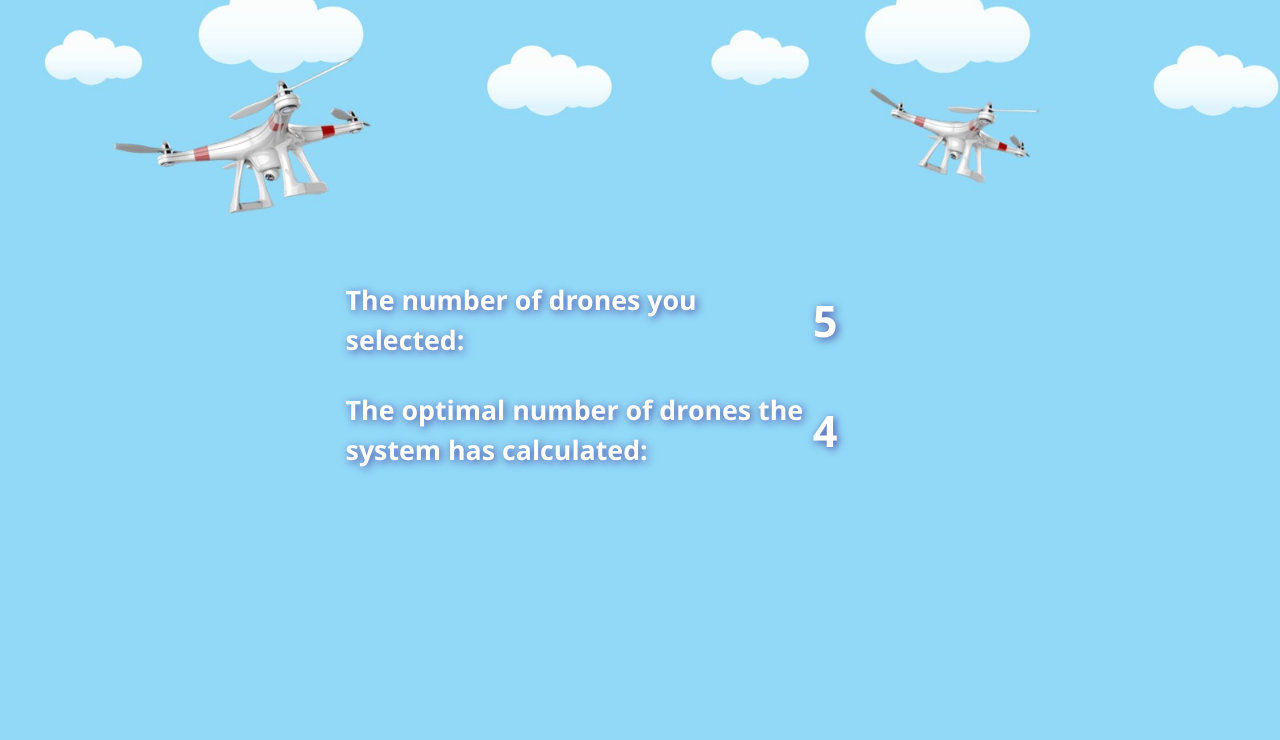
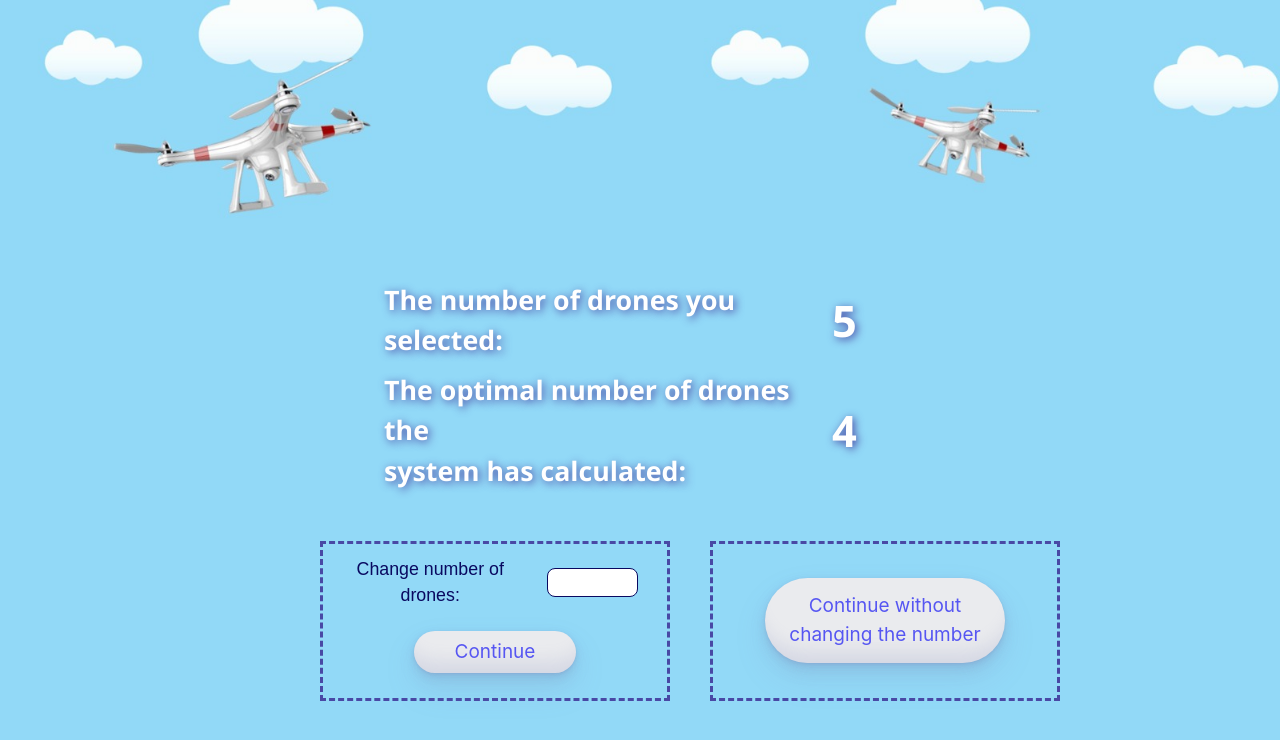
Before and after one commit to MoranLevi/Multi-Drone-Path-Planning-React-Project, a React (Create React App) app: page /#/compareNumberOfDrones in a window 1280 px wide. Shown: the top 740 px of the page. Built offline with nearby package versions, Linux system fonts and the light colour scheme.

Commit message:
style the change number of drones window

```diff
--- a/src/components/CompareNumberOfDrones/CompareNumberOfDrones.css
+++ b/src/components/CompareNumberOfDrones/CompareNumberOfDrones.css
@@ -4,25 +4,24 @@
     padding-top: 35vh;
     display: grid;
     grid-template-rows: auto auto auto;
-    gap: 20px;
 }
 
-#CompareNumberOfDrones .display-number-of-drones-selected,
-#CompareNumberOfDrones .display-number-of-drones-optimal {
+#CompareNumberOfDrones .display-number-of-drones-selected-container,
+#CompareNumberOfDrones .display-number-of-drones-optimal-container {
     display: grid;
     grid-template-columns: 0.5fr 0.5fr;
     align-items: center;
     justify-items: left;
-    padding-left: 27vw;
+    padding-left: 30vw;
 }
 
-#CompareNumberOfDrones .display-number-of-drones-optimal .optimal-number-title-container {
+#CompareNumberOfDrones .display-number-of-drones-optimal-container .optimal-number-title-container {
     display: grid;
     grid-template-rows: repeat(2, 0.5fr);
 }
 
-#CompareNumberOfDrones .display-number-of-drones-selected .title-text,
-#CompareNumberOfDrones .display-number-of-drones-optimal .optimal-number-title-container .title-text {
+#CompareNumberOfDrones .display-number-of-drones-selected-container .title-text,
+#CompareNumberOfDrones .display-number-of-drones-optimal-container .optimal-number-title-container .title-text {
     font-size: calc(5px + 1.7vw);
     font-weight: bold;
     font-family: 'Segoe UI', Tahoma, Geneva, Verdana, sans-serif;
@@ -31,12 +30,12 @@
     text-align: start;
 }
 
-#CompareNumberOfDrones .display-number-of-drones-optimal .optimal-number-title-container .title-text {
+#CompareNumberOfDrones .display-number-of-drones-optimal-container .optimal-number-title-container .title-text {
     padding-bottom: 0px;
 }
 
-#CompareNumberOfDrones .display-number-of-drones-selected .number-text,
-#CompareNumberOfDrones .display-number-of-drones-optimal .number-text {
+#CompareNumberOfDrones .display-number-of-drones-selected-container .number-text,
+#CompareNumberOfDrones .display-number-of-drones-optimal-container .number-text {
     font-size: calc(5px + 3vw);
     font-weight: bold;
     font-family: 'Segoe UI', Tahoma, Geneva, Verdana, sans-serif;
@@ -44,6 +43,96 @@
     text-shadow: 2px 2px 8px rgb(73, 73, 165);
 }
 
-#CompareNumberOfDrones .display-number-of-drones-optimal .number-text {
+#CompareNumberOfDrones .display-number-of-drones-optimal-container .number-text {
     padding-bottom: 0px;
 }
+
+#CompareNumberOfDrones .continue-buttons-container {
+    width: 100%;
+    height: 100%;
+    display: flex;
+    flex-direction: row;
+    justify-items: center;
+    align-items: center;
+    gap: 40px;
+    padding-top: 50px;
+    padding-left: 25vw;
+}
+
+#CompareNumberOfDrones .continue-buttons-container .box-continue-with-change-number-of-drones {
+    width: 350px;
+    height: 160px;
+    border: 3px dashed rgb(73, 73, 165);
+    display: grid;
+    grid-template-rows: 0.8fr 0.2fr;
+    gap: 20px;
+    padding: 10px;
+}
+
+#CompareNumberOfDrones .continue-buttons-container .box-continue-with-change-number-of-drones .change-number-of-drones {
+    width: 100%;
+    height: 100%;
+    display: grid;
+    grid-template-columns: 0.6fr 0.4fr;
+    align-items: center;
+    justify-items: center;
+}
+
+#CompareNumberOfDrones .continue-buttons-container .box-continue-with-change-number-of-drones .change-number-of-drones .change-text {
+    font-size: calc(5px + 1vw);
+    color: rgb(9, 9, 96);
+}
+
+#CompareNumberOfDrones .continue-buttons-container .box-continue-with-change-number-of-drones .change-number-of-drones .change-number-of-drones-input {
+    width: 70%;
+    height: 50%;
+    border: 1px solid rgb(9, 9, 96);
+    border-radius: 8px;
+}
+
+#CompareNumberOfDrones .continue-buttons-container .box-continue-without-change-number-of-drones {
+    width: 350px;
+    height: 160px;
+    border: 3px dashed rgb(73, 73, 165);
+    display: flex;
+    justify-content: center;
+    align-items: center;
+}
+
+#CompareNumberOfDrones .continue-buttons-container .box-continue-with-change-number-of-drones .continue-button,
+#CompareNumberOfDrones .continue-buttons-container .box-continue-without-change-number-of-drones .continue-button {
+    width: 50%;
+    height: 100%;
+    background-color: #eaebee;
+    border-radius: 100px;
+    box-shadow: rgba(130, 141, 189, 0.2) 0 -25px 18px -14px inset,rgba(130, 141, 189, 0.15) 0 1px 2px,rgba(130, 141, 189, 0.15) 0 2px 4px,rgba(130, 141, 189, 0.15) 0 4px 8px,rgba(130, 141, 189, 0.15) 0 8px 16px,rgba(130, 141, 189, 0.15) 0 16px 32px;
+    color: rgb(86, 86, 242);
+    cursor: pointer;
+    display: inline-block;
+    font-family: CerebriSans-Regular,-apple-system,system-ui,Roboto,sans-serif;
+    padding: 7px 20px;
+    text-align: center;
+    text-decoration: none;
+    transition: all 250ms;
+    border: 0;
+    font-size: 19px;
+    user-select: none;
+    -webkit-user-select: none;
+    touch-action: manipulation;
+}
+
+#CompareNumberOfDrones .continue-buttons-container .box-continue-with-change-number-of-drones .continue-button:hover,
+#CompareNumberOfDrones .continue-buttons-container .box-continue-without-change-number-of-drones .continue-button:hover {
+    box-shadow: rgba(130, 141, 189, 0.35) 0 -25px 18px -14px inset,rgba(130, 141, 189, 0.35) 0 1px 2px,rgba(130, 141, 189, 0.35) 0 2px 4px,rgba(130, 141, 189, 0.35) 0 4px 8px,rgba(130, 141, 189, 0.35) 0 8px 16px,rgba(130, 141, 189, 0.35) 0 16px 32px;
+    transform: scale(1.05);
+}
+
+#CompareNumberOfDrones .continue-buttons-container .box-continue-with-change-number-of-drones .continue-button {
+    width: 50%;
+    height: 100%;
+}
+
+#CompareNumberOfDrones .continue-buttons-container .box-continue-without-change-number-of-drones .continue-button {
+    width: 70%;
+    height: 55%;
+}
--- a/src/components/CompareNumberOfDrones/CompareNumberOfDrones.tsx
+++ b/src/components/CompareNumberOfDrones/CompareNumberOfDrones.tsx
@@ -7,33 +7,34 @@ import { useAppSelector } from 'src/redux/hooks';
 const CompareNumberOfDrones: FC = () => {
 
     const { numberOfDrones } = useAppSelector(state => state.ui.layout);
-    console.log("lll", numberOfDrones)
+
     return (
         <div id='CompareNumberOfDrones'>
-            {/* <div className='display-number-of-drones-selected'>
+            <div className='display-number-of-drones-selected-container'>
                 <h1 className='title-text'>The number of drones you selected:</h1>
                 <label className='number-text'>{5}</label>
-            </div> */}
-            {/* <div className='display-number-of-drones-optimal'>
-                <div className='optimal-number-title-container'>
-                    <h1 className='title-text'>The optimal number of drones the</h1>
-                    <h1 className='title-text'>system has calculated:</h1>
-                </div>
-                <label className='number-text'>{4}</label>
-            </div> */}
-            <div className='display-number-of-drones-selected'>
-                <h1 className='title-text'>The number of drones you selected:</h1>
-                <label className='number-text'>{5}</label>
+                {/* <label className='number-text'>{numberOfDrones}</label> */}
             </div>
-            <div className='display-number-of-drones-optimal'>
+            <div className='display-number-of-drones-optimal-container'>
                 <div className='optimal-number-title-container'>
                     <h1 className='title-text'>The optimal number of drones the</h1>
                     <h1 className='title-text'>system has calculated:</h1>
                 </div>
                 <label className='number-text'>{4}</label>
             </div>
-            <div>
-
+            <div className='continue-buttons-container'>
+                <div className='box-continue-with-change-number-of-drones'>
+                    <div className='change-number-of-drones'>
+                        <label className='change-text'>Change number of drones:</label>
+                        <input type="text" className='change-number-of-drones-input'></input>
+                    </div>
+                    <div>
+                        <button className='continue-button'>Continue</button>
+                    </div>
+                </div>
+                <div className='box-continue-without-change-number-of-drones'>
+                    <button className='continue-button'>Continue without changing the number</button>
+                </div>
             </div>
         </div>
     );
```
